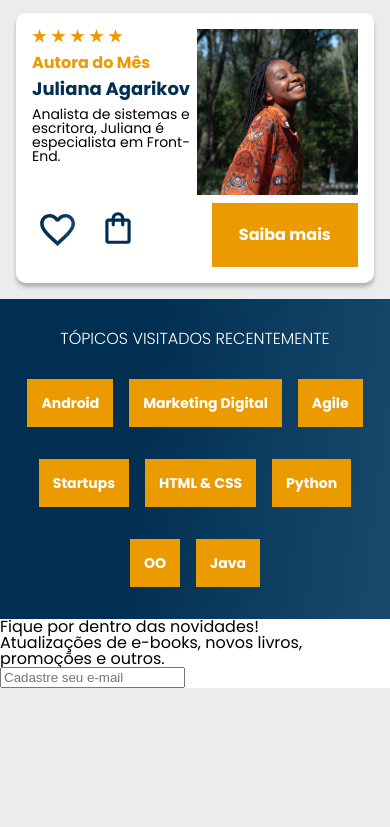
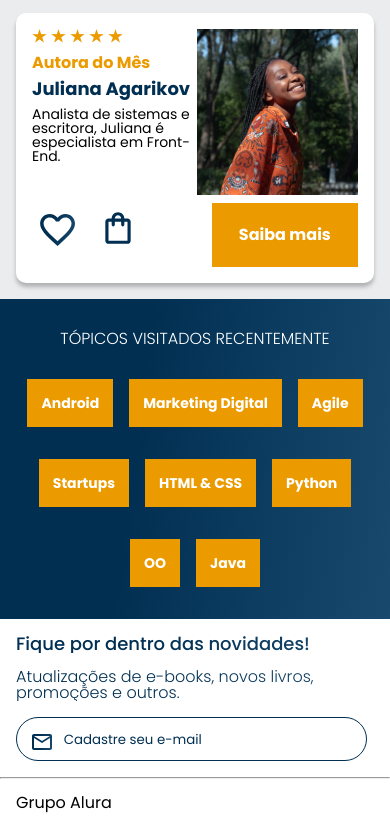
Before and after one commit to abimaelgomez/AluraBooks-vscode, a plain HTML site: page index.html in a window 390 px wide. Shown: the part 1093-1920 px from the top of the page. Before the commit the page ends 1781 px from the top, so only its background shows below. Drawn offline with nearby package versions, Linux system fonts and the light colour scheme.

Commit message:
Subindo atualização mobile first versão do tabler

```diff
--- a/index.html
+++ b/index.html
@@ -39,6 +39,7 @@
                 </li>
             </ul>
             <img src="img/Logo.svg" alt="Logo da Alurabooks" class="container__imagem">
+            <h1 class="container__titulo" ><b class="container__tiutulo--negrito"></b></h1>
         </div>
         <div class="container">
             <a href="#"><img src="img/Favoritos.svg" alt="Meus favoritos" class="container__imagem"></a>
@@ -197,11 +198,13 @@
     <section class="contato">
         <h2 class="contato__titulo">Fique por dentro das novidades!</h2>
         <p class="contato__texto">Atualizações de e-books, novos livros, promoções e outros.</p>
-        <input type="email" placeholder="Cadastre seu e-mail">
+        <input class="contato__email" type="email" placeholder="Cadastre seu e-mail">
     </section>
 
-    <footer>
+    <hr />
 
+    <footer class="rodape">
+        <h2 class="rodape__titulo">Grupo Alura</h2>
     </footer>
 </body>
 
--- a/styles.css
+++ b/styles.css
@@ -3,6 +3,7 @@
 @import url("styles/carrosel.css");
 @import url("styles/topicos.css");
 @import url("styles/contato.css");
+@import url("styles/rodape.css");
 
 :root {
     --cor-de-fundo: #EBECEE;
--- a/styles/contato.css
+++ b/styles/contato.css
@@ -1,7 +1,37 @@
 .contato {
     background-color: var(--branco);
+    padding: 1em;
 }
 
-.contato__titulo {}
+.contato__titulo,
+.contato__texto {
+    background: var(--azul-degrade);
+    -webkit-background-clip: text;
+    -webkit-text-fill-color: transparent;
+    background-clip: text;
+}
 
-.contato__texto{}
+.contato__titulo {
+    font-size: 18px;
+    font-weight: 500;
+}
+
+.contato__texto {
+    font-weight: 300;
+    margin: 1em 0;
+}
+
+.contato__email{
+    padding: 1em;
+    border: 1px solid var(--azul);
+    border-radius: 24px;
+    width: 90%;
+    color: var(--azul);
+}
+
+.contato__email::placeholder{
+    font-family: var(--fonte-principal);
+    color: var(--azul);
+    background: url("../img/Email.svg") no-repeat;
+    padding-left: 2.5em;
+}
--- /dev/null
+++ b/styles/rodape.css
@@ -0,0 +1,12 @@
+hr{
+    margin: 0;
+}
+
+.rodape{
+    background-color: var(--branco);
+    padding: 1em;
+}
+
+@media screen and (min-width:1024px) {
+
+}
```
Also changed, not shown: img/email.png (added).
